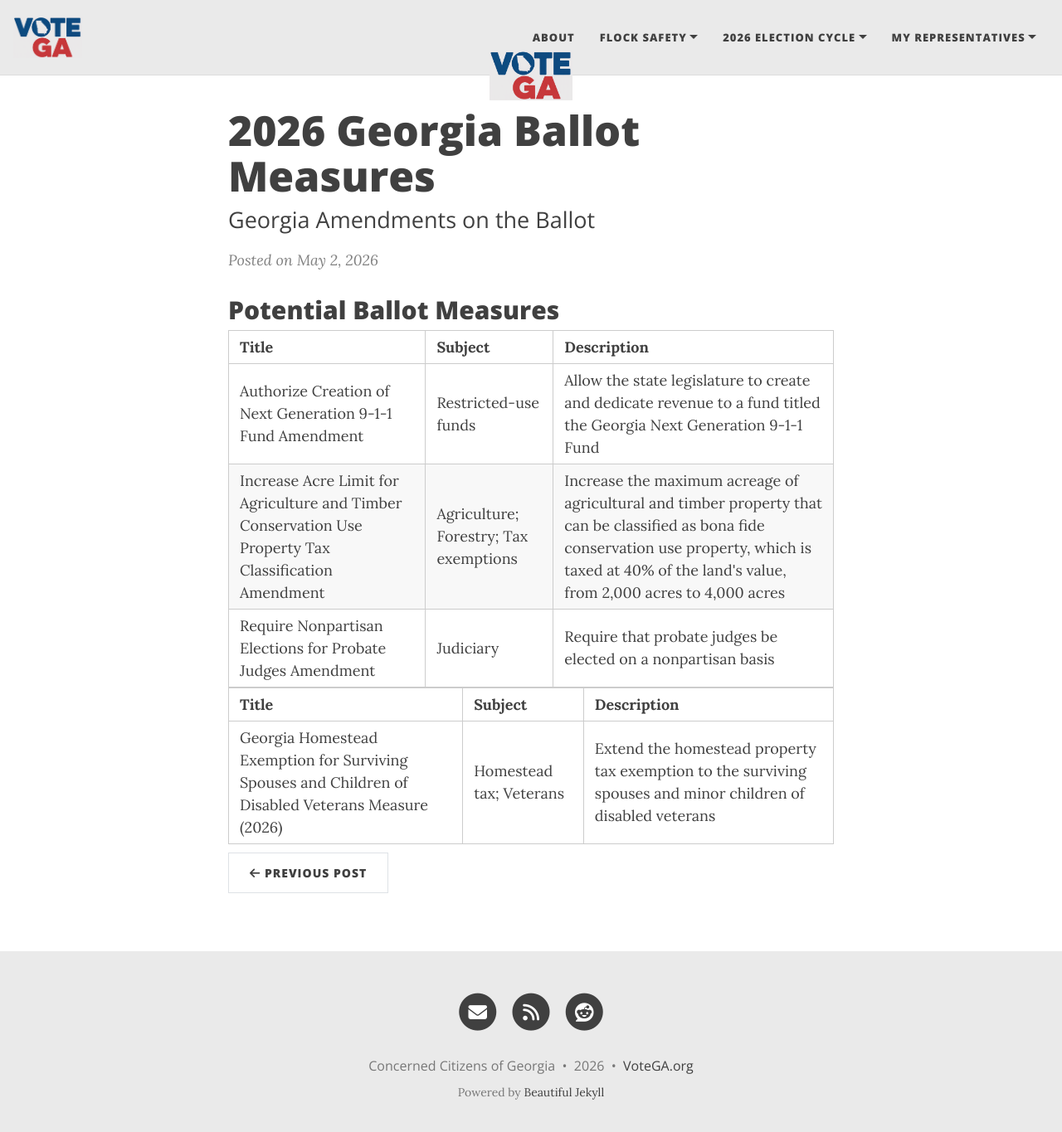
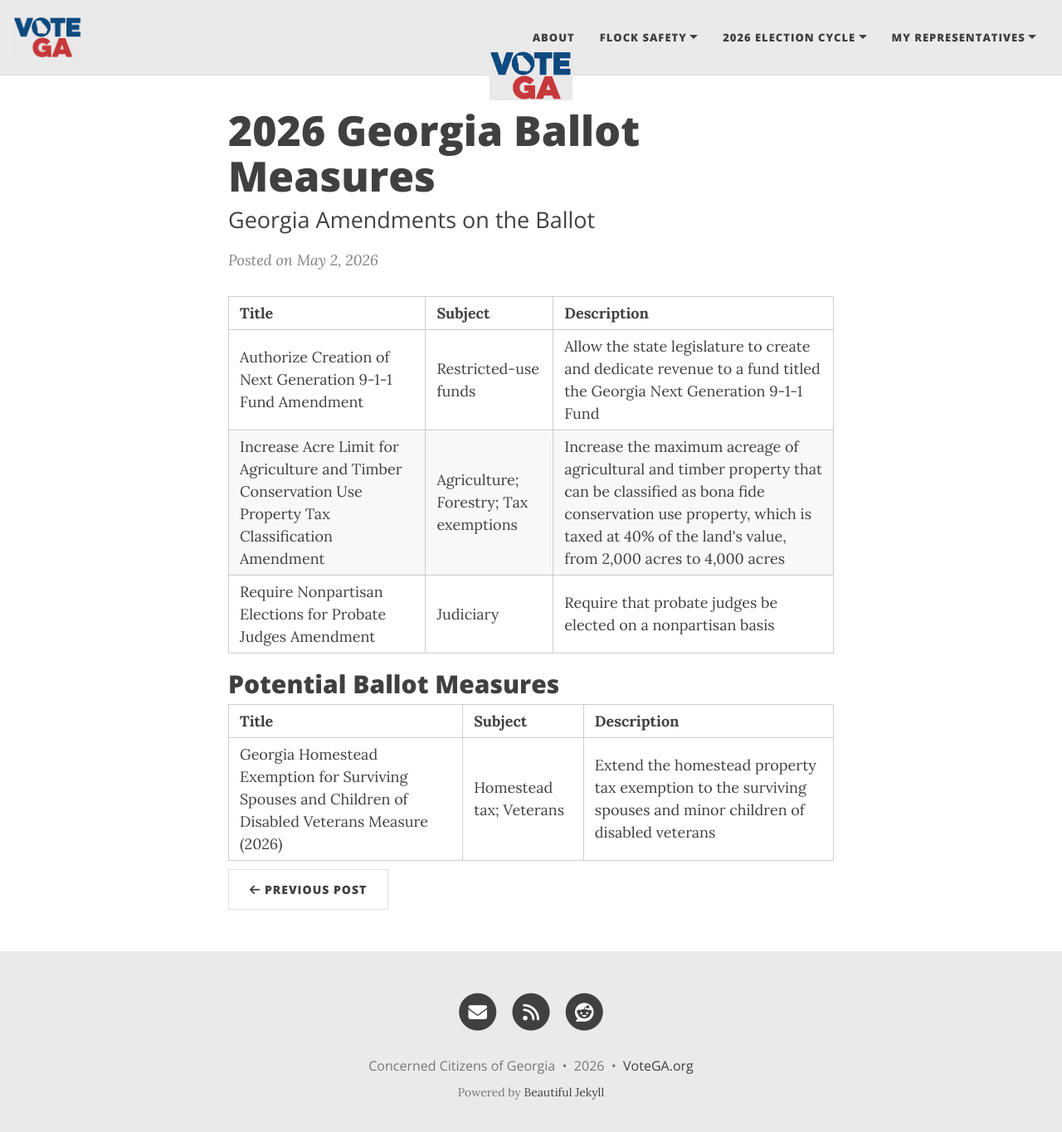
Before and after one commit to Votega/votega.org-TEST, a Jekyll site: the page built from _posts/2026-05-02-2026-ga-ballot-measures.md, in a window 1280 px wide and 1378 px high. Shown: the top 1365 px of the window at 83% size. Built offline with Jekyll 4.4.1, drawn with Linux system fonts in a browser that asks for light colours.

Commit message:
Update 2026-05-02-2026-ga-ballot-measures.md

```diff
--- a/_posts/2026-05-02-2026-ga-ballot-measures.md
+++ b/_posts/2026-05-02-2026-ga-ballot-measures.md
@@ -27,6 +27,8 @@ subtitle: Georgia Amendments on the Ballot
       <td>Judiciary</td>
       <td>Require that probate judges be elected on a nonpartisan basis</td>
     </tr>
+  </tbody>
+</table>
 
 <h2>Potential Ballot Measures</h2>
 
@@ -44,3 +46,5 @@ subtitle: Georgia Amendments on the Ballot
       <td>Homestead tax; Veterans</td>
       <td>Extend the homestead property tax exemption to the surviving spouses and minor children of disabled veterans</td>
     </tr>
+  </tbody>
+</table>
```
